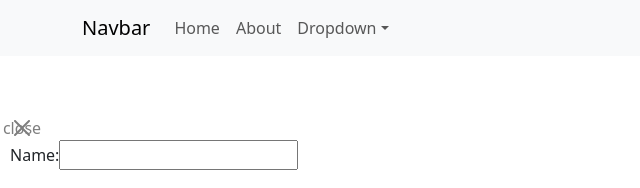
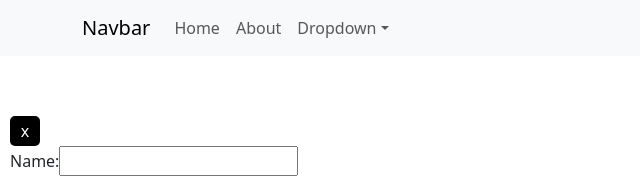
Before and after one commit to lenaimdahl/rainbow-app-frontend, a React (Create React App) app: page / in a window 1280 px wide. Both pictures are taken after a click on the button "+ New Activity". Shown: the top 188 px of the page, without its empty margins (0-640 px from the left). Built offline with nearby package versions, Linux system fonts and the light colour scheme; no server answers.

Commit message:
added style

```diff
--- a/src/component/ActivityList.jsx
+++ b/src/component/ActivityList.jsx
@@ -6,18 +6,25 @@ function ActivityList({ activities, onActivityClick }) {
       <h3>Activities</h3>
       <ListGroup>
         {activities.map((activity, index) => (
-          <ListGroup.Item
-            key={index}
-            className="activity-list"
+          <div
             style={{
               backgroundColor: activity.color,
               cursor: "pointer",
               margin: 5,
+              width: 150,
             }}
-            onClick={() => onActivityClick(activity)}
           >
-            {activity.type}
-          </ListGroup.Item>
+            <ListGroup.Item
+              style={{
+                backgroundColor: activity.color,
+              }}
+              key={index}
+              className="activity-list"
+              onClick={() => onActivityClick(activity)}
+            >
+              {activity.type}
+            </ListGroup.Item>
+          </div>
         ))}
       </ListGroup>
     </>
--- a/src/component/AddActivity.jsx
+++ b/src/component/AddActivity.jsx
@@ -41,7 +41,7 @@ function AddActivity({ fetchActivities, activities }) {
     <div>
       {!isClicked && (
         <button
-          className="btn-close"
+          className="button-open"
           type="submit"
           onClick={() => setIsClicked(!isClicked)}
         >
@@ -52,11 +52,11 @@ function AddActivity({ fetchActivities, activities }) {
         <form className="flex-column-left" onSubmit={handleAddActivity}>
           <div className="margin">
             <button
-              className="btn-close"
+              className="button-close"
               type="submit"
               onClick={() => setIsClicked(!isClicked)}
             >
-              close
+              x
             </button>
             <label>Name: </label>
             <input
--- a/src/css/index.css
+++ b/src/css/index.css
@@ -38,11 +38,21 @@ body {
 #add-activity-button {
   background-color: green;
 }
-.btn-close {
+.button-open {
   width: 120px;
   height: 50px;
-  border-radius: 30px;
+  border-radius: 15px;
   border: none;
   cursor: pointer;
-  color: #f5f5f5;
+  color: #ffffff;
+  background-color: rgb(1, 78, 0);
 }
+.button-close {
+  width: 30px;
+  height: 30px;
+  border-radius: 5px;
+  border: none;
+  cursor: pointer;
+  color: #ffffff;
+  background-color: black;
+}
```
